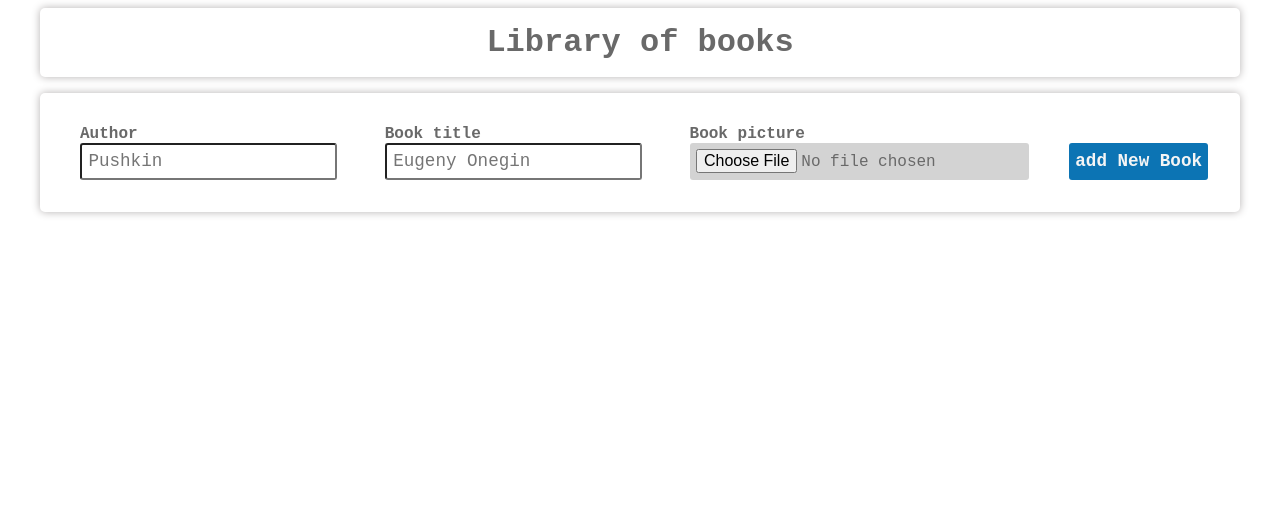
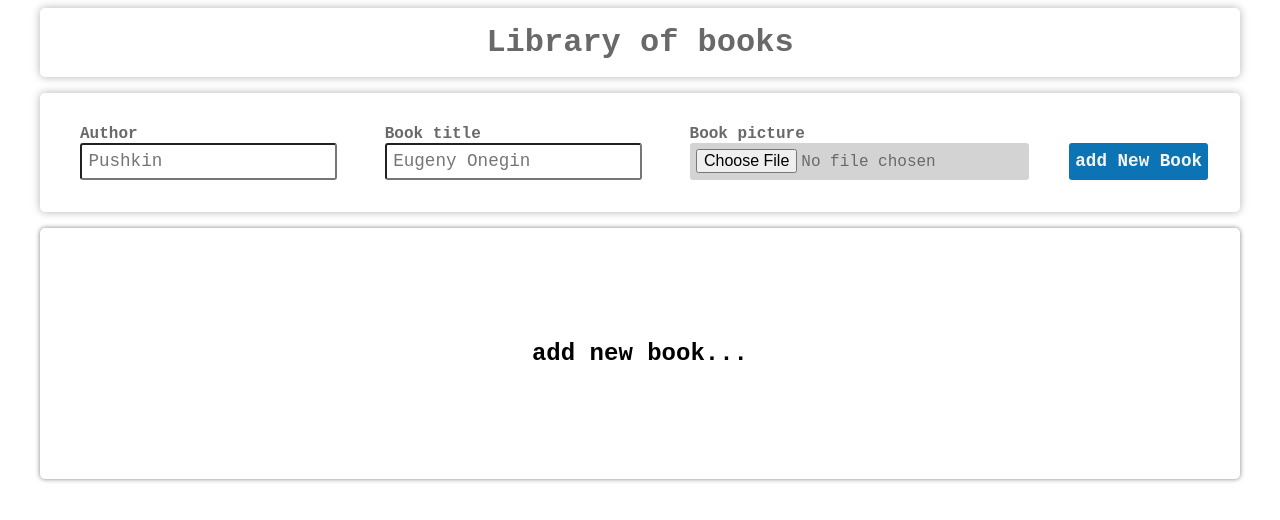
Before and after one commit to Konton022/react-book-library, a React (Create React App) app: page / in a window 1280 px wide. Shown: the top 520 px of the page. Built offline with nearby package versions, Linux system fonts and the light colour scheme.

Commit message:
add del func

```diff
--- a/src/app/bookSlice.js
+++ b/src/app/bookSlice.js
@@ -12,7 +12,10 @@ export const bookSlice = createSlice({
             state.books.push(action.payload);
         },
         editBook: () => {},
-        deleteBook: () => {},
+        deleteBook: (state, action) => {
+            console.log(action.payload);
+            // state.books.filter((item) => item.id !== action.payload);
+        },
     },
 });
 
--- a/src/components/bookItem/BookItem.jsx
+++ b/src/components/bookItem/BookItem.jsx
@@ -1,7 +1,13 @@
 import React from 'react';
 import s from './style.module.css';
+import { useDispatch } from 'react-redux';
+import { deleteBook } from '../../app/bookSlice';
 
 const BookItem = ({ author, book, id, picData, isEdit }) => {
+    const dispatch = useDispatch(deleteBook);
+    function handleDelete(id) {
+        dispatch(deleteBook(id));
+    }
     return (
         <div className={s.bookCard}>
             <div className={s.bookImage}>
@@ -13,13 +19,13 @@ const BookItem = ({ author, book, id, picData, isEdit }) => {
                 <img
                     src='https://img.icons8.com/glyph-neue/64/000000/edit.png'
                     alt='edit'
-                    className={s.bookActions_pic}
-
+                    className={s.bookActions_icon}
                 />
                 <img
                     src='https://img.icons8.com/windows/32/000000/delete-forever.png'
                     alt='delete'
-                    className={s.bookActions_pic}
+                    className={s.bookActions_icon}
+                    onClick={() => handleDelete(id)}
                 />
             </div>
         </div>
--- a/src/components/bookItem/style.module.css
+++ b/src/components/bookItem/style.module.css
@@ -5,13 +5,14 @@
     box-shadow: 0 0 2px gray;
     border-radius: 5px;
     margin: 1rem 0;
-    width: fit-content;
+    width: 200px;
+    overflow-wrap: break-word;
 }
 
 .bookImage {
-    width: 200px;
     height: 250px;
     background-color: grey;
+    object-fit: cover;
 }
 .bookTitle {
     font-size: 1.2rem;
@@ -22,7 +23,6 @@
     font-size: 1.2rem;
     font-weight: 700;
     border-bottom: 1px solid gray;
-
 }
 
 .bookActions {
@@ -30,9 +30,8 @@
     display: flex;
     justify-content: right;
 }
-.bookActions_pic {
+.bookActions_icon {
     display: inline-block;
     height: 26px;
-
-
+    cursor: pointer;
 }
--- a/src/components/bookList/BookList.jsx
+++ b/src/components/bookList/BookList.jsx
@@ -6,17 +6,22 @@ import styles from './style.module.css';
 const BookList = () => {
     const books = useSelector((state) => state.books.books);
     return (
-        <div className='bookList'>
-            {books.map((item) => {
+        <div className={styles.bookList}>
+            {books.length ? (
+                books.map((item) => {
                     return (
                         <BookItem
                             key={item.id}
                             author={item.author}
                             book={item.book}
                             isEdit={item.isEdit}
+                            id={item.id}
                         />
                     );
-            })}
+                })
+            ) : (
+                <div className={styles.emptyList}> add new book...</div>
+            )}
         </div>
     );
 };
--- a/src/components/bookList/style.module.css
+++ b/src/components/bookList/style.module.css
@@ -1,11 +1,15 @@
-button {
-    display: inline-block;
+.bookList {
+    margin: 1rem auto;
+    padding: 2rem;
+    display: flex;
+    flex-wrap: wrap;
+    gap: 2rem;
+    justify-content: center;
+    box-shadow: 0 0 5px grey;
+    border-radius: 5px;
 }
-ul {
-    list-style-type: none;
+.emptyList {
+    margin: 5rem auto;
+    font-size: 1.5rem;
+    font-weight: 700;
 }
-ul li {
-    display: flex;
-    justify-content: space-between;
-    align-items: baseline;
-}
```
Lines whose indentation alone changed are shown as unchanged.
